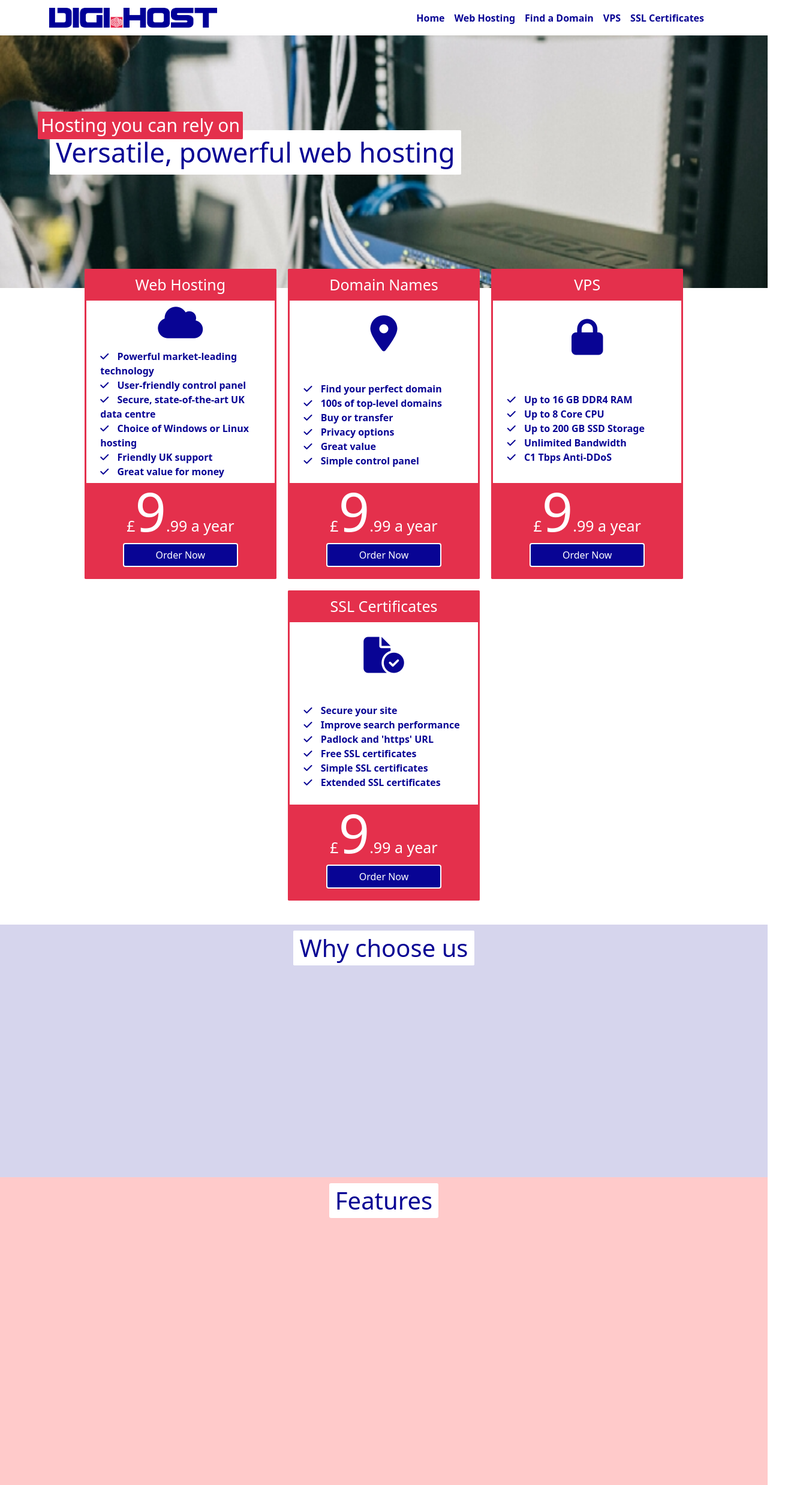
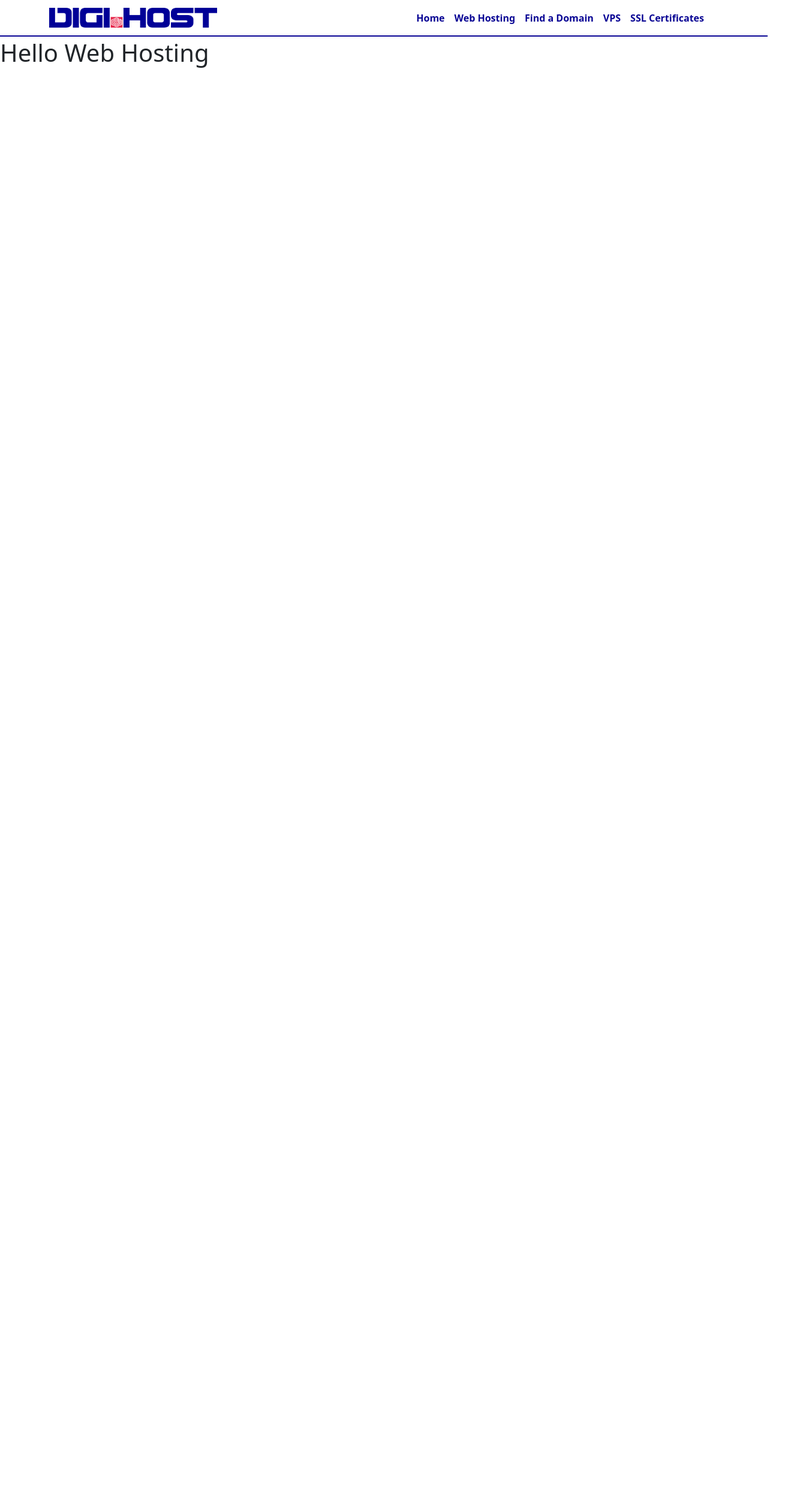
Before and after one commit to Olys6/digi-hosting, a React (Create React App) app: page /web-hosting in a window 1280 px wide. Shown: the whole page at 60% size, 1339 px wide, since content can reach past the window. After the commit the page ends 800 px from the top, so only its background shows below. Built offline with nearby package versions, Linux system fonts and the light colour scheme.

Commit message:
created webhosting component, gave a margin between navbar and homepage including a border bottom for the navbar

```diff
--- a/src/App.js
+++ b/src/App.js
@@ -5,6 +5,7 @@ import 'bootstrap/dist/css/bootstrap.min.css';
 import { BrowserRouter, Routes, Route } from 'react-router-dom';
 import NavBar from './components/NavBar.js'
 import Home from './components/Home'
+import WebHosting from './components/webhosting-pages/WebHosting.js';
 AOS.init();
 
 function App() {
@@ -13,7 +14,7 @@ function App() {
       <NavBar />
       <Routes>
         <Route path='/' element={<Home />} />
-        <Route path='/web-hosting' element={<Home />} />
+        <Route path='web-hosting' element={<WebHosting />} />
       </Routes>
     </BrowserRouter>
   );
--- a/src/components/Home.js
+++ b/src/components/Home.js
@@ -1,13 +1,14 @@
 import React from 'react';
-import { Card, ListGroup, Button } from 'react-bootstrap'
+import { Card, Button } from 'react-bootstrap'
 import Plans from './HomeComponents/Plans.js'
+import WhyChoose from './WhyChoose.js';
 
 const Home = () => {
 
 
 
   return (
-    <>
+    <div style={{ marginTop: "3rem" }}>
       <div className="homeHero">
         <div className="homeHeroCard">
           <Card.Body>
@@ -25,43 +26,7 @@ const Home = () => {
         </div> */}
       </div>
       <Plans />
-      <section className="whyChooseUsSection">
-        <h2 style={{ fontSize: "40px", color: "#080494", backgroundColor: "white", padding: "5px 10px 5px 10px", boxSizing: "border-box", borderRadius: "1.7px" }}>Why choose us</h2>
-        <div className="whyChooseUsCircles">
-          <div class="whyChooseUsCircleAndDesc" data-aos="fade-up" data-aos-duration="400">
-            <div className="whyChooseUsCircle"><i class="fas fa-hdd fa-3x"></i></div>
-
-            <p style={{ fontSize: "25px", fontWeight: "bold", color: "#080494" }}>100% SSD Hosting</p>
-            <p style={{ fontSize: "20px", color: "#080494", fontWeight: "500" }}>
-              Solid state drive storage means faster loading websites.
-            </p>
-          </div>
-          <div class="whyChooseUsCircleAndDesc" data-aos="fade-up" data-aos-duration="700">
-            <div className="whyChooseUsCircle"><i class="fas fa-user-tie fa-3x"></i></div>
-
-            <p style={{ fontSize: "25px", fontWeight: "bold", color: "#080494" }}>Hosting Experts</p>
-            <p style={{ fontSize: "20px", color: "#080494", fontWeight: "500" }}>
-              Your hosting is backed by a team of professionals.
-            </p>
-          </div>
-          <div class="whyChooseUsCircleAndDesc" data-aos="fade-up" data-aos-duration="1000">
-            <div className="whyChooseUsCircle"><i class="fas fa-cloud fa-3x"></i></div>
-
-            <p style={{ fontSize: "25px", fontWeight: "bold", color: "#080494" }}>Cloud Platform</p>
-            <p style={{ fontSize: "20px", color: "#080494", fontWeight: "500" }}>
-              Load-balanced and automatically scales to meet demand.
-            </p>
-          </div>
-          <div class="whyChooseUsCircleAndDesc" data-aos="fade-up" data-aos-duration="1300">
-            <div className="whyChooseUsCircle"><i className="fa-solid fa-ticket" style={{ fontSize: "65px" }}></i></div>
-
-            <p style={{ fontSize: "25px", fontWeight: "bold", color: "#080494" }}>Reliable Support</p>
-            <p style={{ fontSize: "20px", color: "#080494", fontWeight: "500" }}>
-              Our support team is here to help you.
-            </p>
-          </div>
-        </div>
-      </section>
+      <WhyChoose />
       <section className='featuresSection'>
         <h2 style={{ fontSize: "40px", color: "#080494", backgroundColor: "white", padding: "5px 10px 5px 10px", boxSizing: "border-box", borderRadius: "3px", marginBottom: "3rem" }}>Features</h2>
         <div className="featuresLists">
@@ -107,7 +72,7 @@ const Home = () => {
           </div>
         </div>
       </section>
-    </>
+    </div>
   )
 }
 export default Home
--- a/src/components/Navbar.js
+++ b/src/components/Navbar.js
@@ -9,7 +9,7 @@ const NavBar = () => {
   const navbarItems = ['Web Hosting', 'Find a Domain', 'VPS', 'SSL Certificates']
 
   return (
-    <Navbar style={{ backgroundColor: 'white' }} expand="lg" variant="light" fixed="top">
+    <Navbar style={{ backgroundColor: 'white', borderBottom: "2px solid #080494" }} expand="lg" variant="light" fixed="top">
       <Container>
         <Navbar.Brand style={{ marginLeft: "0px" }} href="/"><img style={{ width: "280px" }} src="./assets/Digi-SwissLogo.png" alt="digi host logo" ></img></Navbar.Brand>
         <Nav className="justify-content-end flex-grow-1 pe-3" >
--- /dev/null
+++ b/src/components/WhyChoose.js
@@ -0,0 +1,48 @@
+import React from "react";
+
+const WhyChoose = () => {
+
+
+
+  return (
+    <section className="whyChooseUsSection">
+      <h2 style={{ fontSize: "40px", color: "#080494", backgroundColor: "white", padding: "5px 10px 5px 10px", boxSizing: "border-box", borderRadius: "1.7px" }}>Why choose us</h2>
+      <div className="whyChooseUsCircles">
+        <div class="whyChooseUsCircleAndDesc" data-aos="fade-up" data-aos-duration="400">
+          <div className="whyChooseUsCircle"><i class="fas fa-hdd fa-3x"></i></div>
+
+          <p style={{ fontSize: "25px", fontWeight: "bold", color: "#080494" }}>100% SSD Hosting</p>
+          <p style={{ fontSize: "20px", color: "#080494", fontWeight: "500" }}>
+            Solid state drive storage means faster loading websites.
+          </p>
+        </div>
+        <div class="whyChooseUsCircleAndDesc" data-aos="fade-up" data-aos-duration="700">
+          <div className="whyChooseUsCircle"><i class="fas fa-user-tie fa-3x"></i></div>
+
+          <p style={{ fontSize: "25px", fontWeight: "bold", color: "#080494" }}>Hosting Experts</p>
+          <p style={{ fontSize: "20px", color: "#080494", fontWeight: "500" }}>
+            Your hosting is backed by a team of professionals.
+          </p>
+        </div>
+        <div class="whyChooseUsCircleAndDesc" data-aos="fade-up" data-aos-duration="1000">
+          <div className="whyChooseUsCircle"><i class="fas fa-cloud fa-3x"></i></div>
+
+          <p style={{ fontSize: "25px", fontWeight: "bold", color: "#080494" }}>Cloud Platform</p>
+          <p style={{ fontSize: "20px", color: "#080494", fontWeight: "500" }}>
+            Load-balanced and automatically scales to meet demand.
+          </p>
+        </div>
+        <div class="whyChooseUsCircleAndDesc" data-aos="fade-up" data-aos-duration="1300">
+          <div className="whyChooseUsCircle"><i className="fa-solid fa-ticket" style={{ fontSize: "65px" }}></i></div>
+
+          <p style={{ fontSize: "25px", fontWeight: "bold", color: "#080494" }}>Reliable Support</p>
+          <p style={{ fontSize: "20px", color: "#080494", fontWeight: "500" }}>
+            Our support team is here to help you.
+          </p>
+        </div>
+      </div>
+    </section>
+  )
+}
+
+export default WhyChoose
--- /dev/null
+++ b/src/components/webhosting-pages/WebHosting.js
@@ -0,0 +1,14 @@
+import React from "react";
+
+const WebHosting = () => {
+
+
+
+  return(
+    <div style={{ marginTop: "4rem" }}>
+    <h1>Hello Web Hosting</h1>
+    </div>
+  )
+}
+
+export default WebHosting
--- a/src/index.css
+++ b/src/index.css
@@ -106,9 +106,10 @@ code {
   padding: 10px;
   box-sizing: border-box;
   display: flex;
-  justify-content: center;
+  justify-content: flex-start;
   align-items: center;
-  flex-direction: column
+  flex-direction: column;
+  min-height: 26rem;
 }
 
 .whyChooseUsCircles {
```
